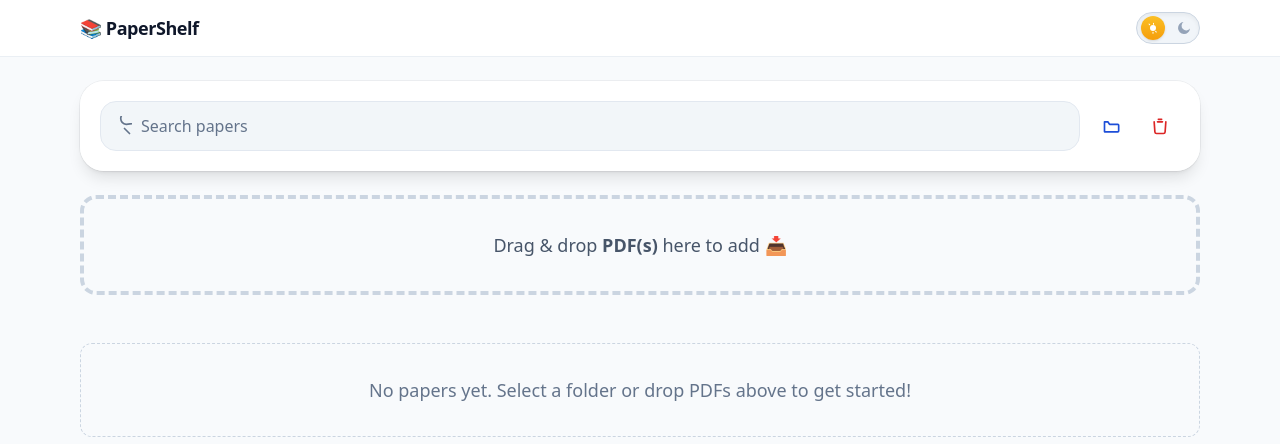
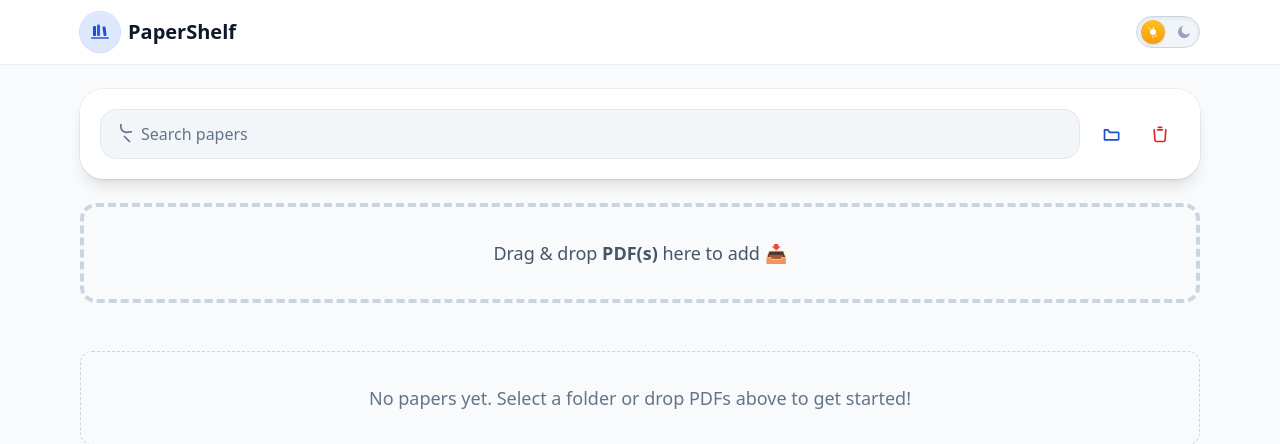
Before and after one commit to kazisr/PaperShelf, a FastAPI app: page / in a window 1280 px wide. Shown: the top 444 px of the page. Run offline with FastAPI, Linux system fonts and the light colour scheme; data that the repository does not hold is empty; some libraries are stand-ins or nearby versions.

```diff
--- a/templates/base.html
+++ b/templates/base.html
@@ -28,7 +28,27 @@
   <!-- Header -->
   <header class="sticky top-0 z-20 border-b border-slate-200/70 bg-white/90 dark:bg-slate-900/80 backdrop-blur supports-[backdrop-filter]:backdrop-blur">
     <div class="max-w-6xl mx-auto px-4 py-3 flex items-center justify-between gap-3">
-      <a href="/" class="font-extrabold text-lg tracking-tight text-slate-900 dark:text-white">📚 PaperShelf</a>
+        <a href="/" class="font-semibold text-xl tracking-normal text-on-surface dark:text-on-surface-dark flex items-center gap-2">
+  <span aria-hidden="true"
+        class="inline-flex items-center justify-center size-9 md:size-10 rounded-full
+               bg-blue-600/15 dark:bg-sky-400/20 ring-1 ring-blue-700/20 dark:ring-sky-300/25
+               shadow-[inset_0_1px_0_rgba(255,255,255,0.3)] dark:shadow-[inset_0_1px_0_rgba(255,255,255,0.08)]">
+    <!-- M3-style glyph: bookshelf in a circle, two-tone via currentColor/opacity -->
+    <svg class="size-5.5 md:size-6 text-blue-700 dark:text-sky-300" viewBox="0 0 24 24" fill="currentColor">
+      <!-- Shelf base -->
+      <rect x="3" y="17" width="18" height="2" rx="1" opacity="0.7" />
+      <!-- Book 1 -->
+      <rect x="5" y="6" width="3" height="10" rx="1" />
+      <!-- Book 2 (taller) -->
+      <rect x="9" y="4.5" width="3" height="11.5" rx="1" opacity="0.9" />
+      <!-- Book 3 (leaning) -->
+      <g transform="translate(0,0) rotate(-8 16 11)">
+        <rect x="15" y="6.5" width="3" height="9.5" rx="1" />
+      </g>
+    </svg>
+  </span>
+  PaperShelf
+</a>
 
       <div class="flex items-center gap-3">
         {% block header_right %}{% endblock %}
```
